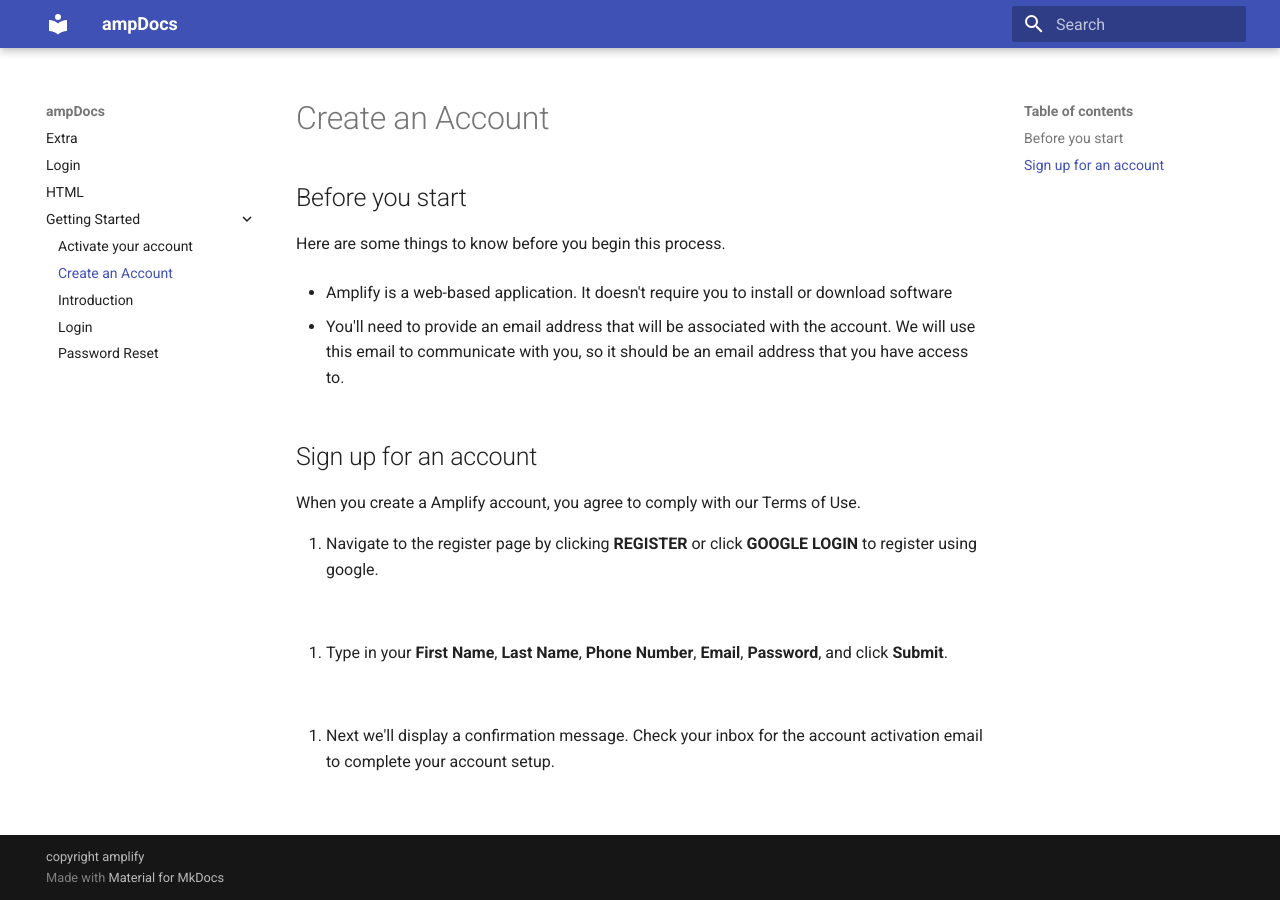
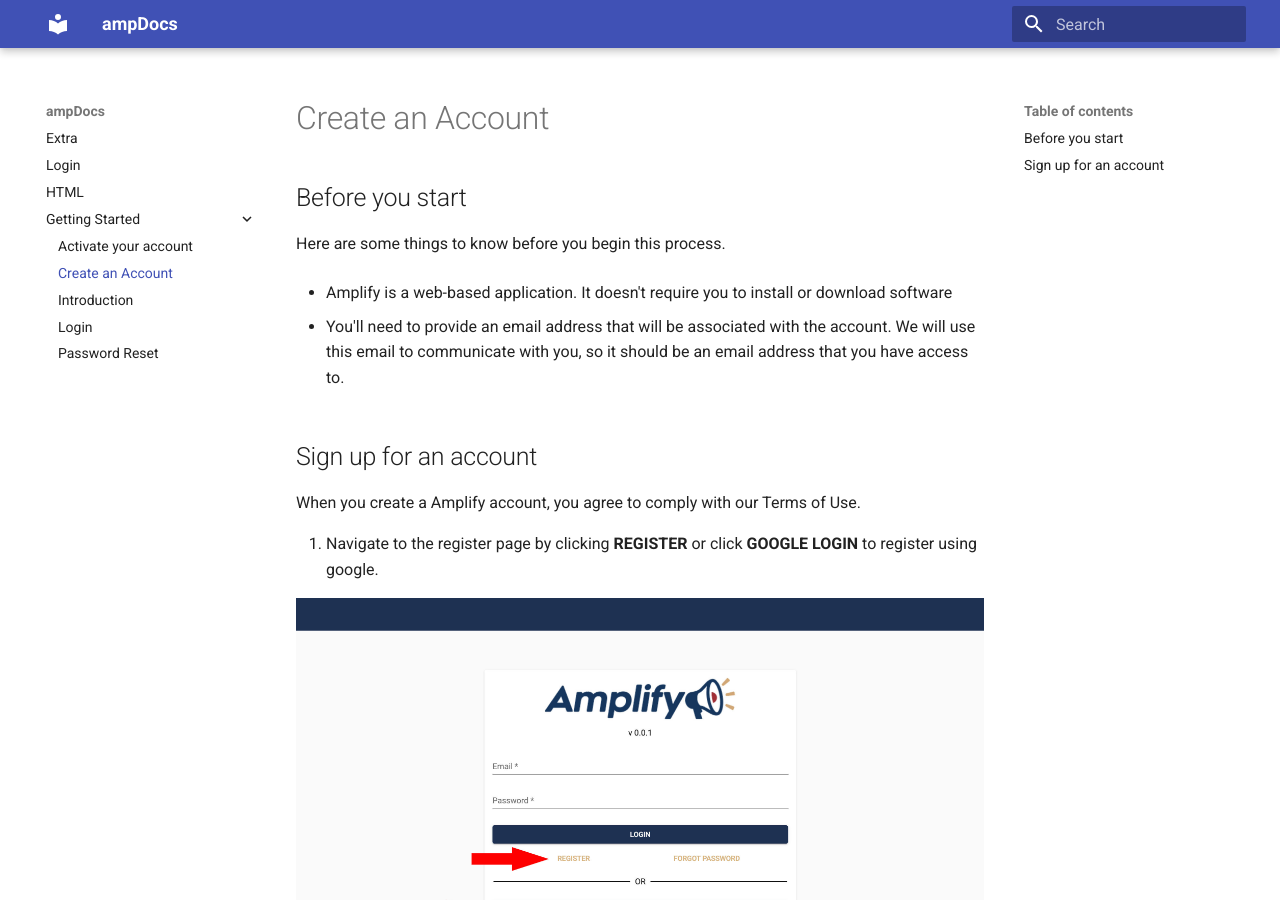
Before and after one commit to ogiovanniruiz/ampDocs, an MkDocs documentation site: the page built from docs/Getting Started/create-an-account.md, in a window 1280 px wide and 900 px high. Built offline with MkDocs 1.6.1 and Material for MkDocs 9.7.7, drawn with Linux system fonts in a browser that asks for light colours.

Commit message:
Update Getting Started “create-an-account”

```diff
--- a/docs/Getting Started/create-an-account.md
+++ b/docs/Getting Started/create-an-account.md
@@ -20,10 +20,10 @@
 
 1. Navigate to the register page by clicking **REGISTER** or click **GOOGLE LOGIN** to register using google.
 
-![](images/create-account-step1.jpg)
+![](../../images/create-account-step1.jpg)
 
 2. Type in your **First Name**, **Last Name**, **Phone Number**, **Email**, **Password**, and click **Submit**.
 
-![](images/create-account-step2.jpg)
+![](../../images/create-account-step2.jpg)
 
 3. Next we'll display a confirmation message. Check your inbox for the account activation email to complete your account setup.
```
